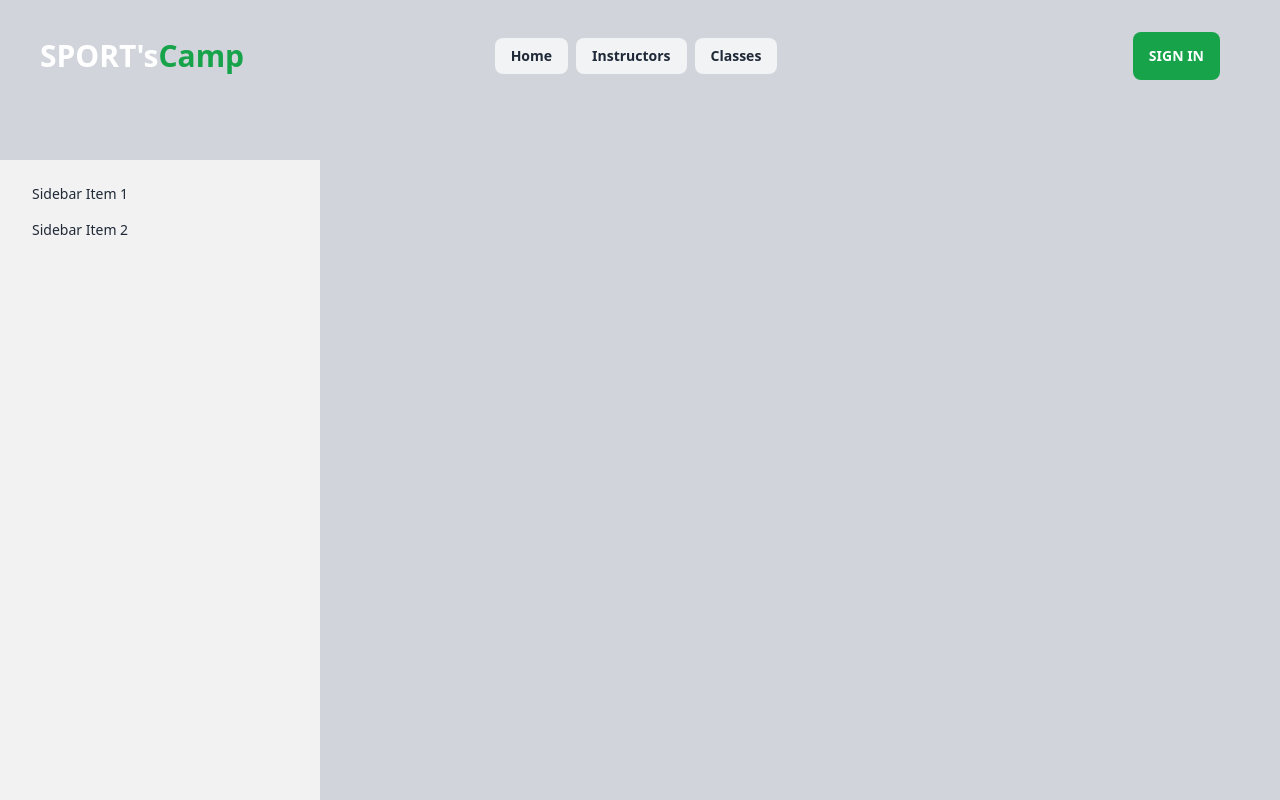
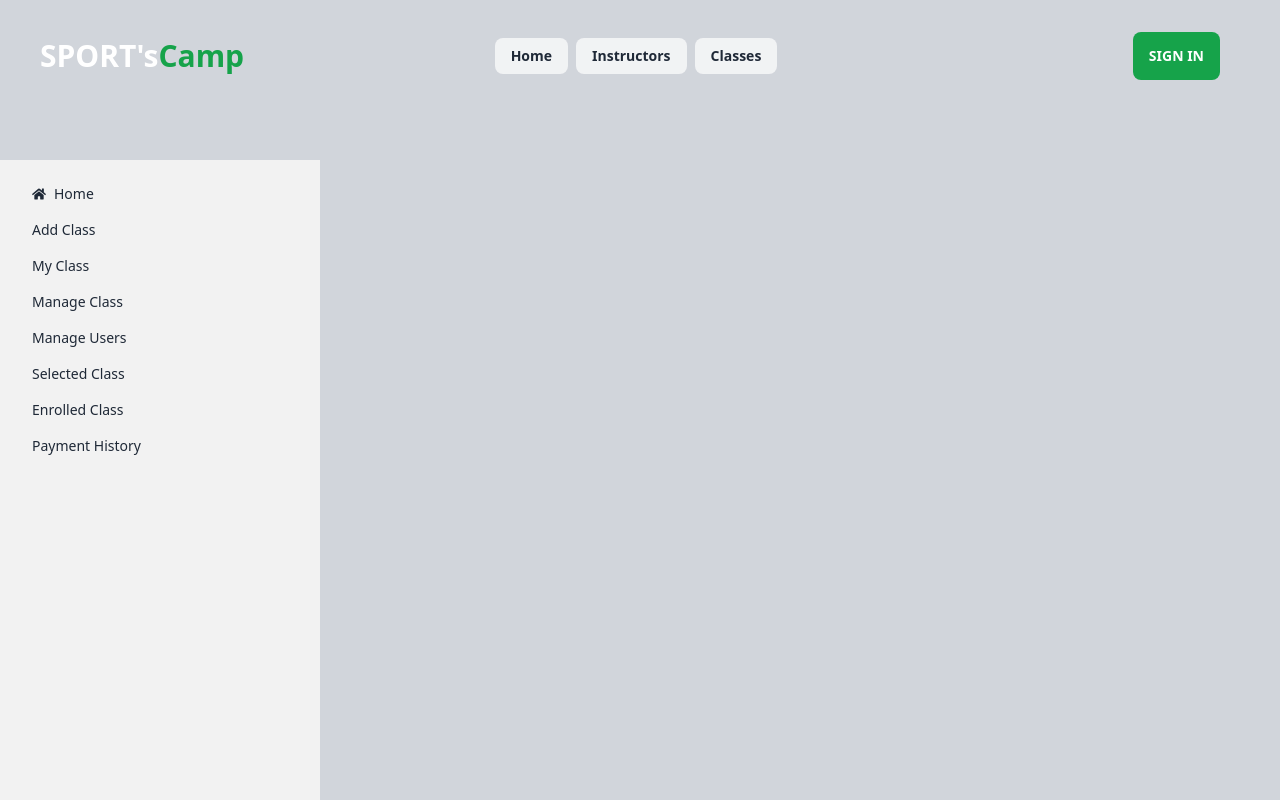
Before and after one commit to nishattandra/sportsCamp-client, a React (Vite) app: page /dashboard in a window 1280 px wide. Shown: the top 800 px of the page. Built offline with nearby package versions, Linux system fonts and the light colour scheme; no server answers.

Commit message:
dashboard links added

```diff
--- a/src/layout/Dashboard.jsx
+++ b/src/layout/Dashboard.jsx
@@ -19,62 +19,25 @@ const Dashboard = () => {
                 <div className="drawer-side mt-20  sm:mt-20">
                     <label htmlFor="my-drawer-2" className="drawer-overlay"></label>
                     <ul className="menu p-4 w-80 h-full bg-base-200 text-base-content  sm:mt-20">
-                        {/* Sidebar content here */}
-                        <li><a>Sidebar Item 1</a></li>
-                        <li><a>Sidebar Item 2</a></li>
+
+                        <li><NavLink to="/dashboard/"><FaHome></FaHome> Home</NavLink></li>
+
+                        <li><NavLink to="/dashboard/addclass">Add Class</NavLink></li>
+                        <li><NavLink to="/dashboard/myclass">My Class</NavLink></li>
+
+                        <li><NavLink to="//dashboard/manageclass">Manage Class</NavLink></li>
+                        <li><NavLink to="/dashboard/manageusers">Manage Users</NavLink></li>
+
+                        <li><NavLink to="/selectclass">Selected Class</NavLink></li>
+                        <li><NavLink to="/enrollclass">Enrolled Class</NavLink></li>
+                        <li><NavLink to="/paymenthistory">Payment History</NavLink></li>
+
                     </ul>
 
                 </div>
             </div>
             <Footer></Footer>
         </div>
-        // <div>
-        //     <Navbar></Navbar>
-        //     <div>
-
-        //         <button className="btn btn-outline">Default</button>
-        //         <button className="btn btn-outline btn-primary">Primary</button>
-        //         <button className="btn btn-outline btn-secondary">Secondary</button>
-        //         <button className="btn btn-outline btn-accent">Accent</button>
-        //     </div>
-        //     <div className="drawer-content">
-
-        //         <Outlet></Outlet>
-        //     </div>
-        //     <Footer></Footer>
-        // </div>
-
-        // <div className="drawer drawer-mobile bg-red-600">
-        //     <input id="my-drawer-2" type="checkbox" className="drawer-toggle" />
-        //     <div className="drawer-content">
-        //         <label htmlFor="my-drawer-2" className="btn btn-primary drawer-button lg:hidden">Open drawer</label>
-        //         <Outlet></Outlet>
-
-        //     </div>
-        //     <div className="drawer-side bg-[#D1A054]">
-        //         <label htmlFor="my-drawer-2" className="drawer-overlay"></label>
-        //         <ul className="menu p-4 w-80">
-        //             <li><NavLink to="/dashboard/adminhome"><FaHome></FaHome> Admin Home</NavLink></li>
-        //             <li><NavLink to="/dashboard/addItem"> <FaUtensils></FaUtensils> Add an Item</NavLink></li>
-        //             <li><NavLink to="/dashboard/manageitems"><FaWallet></FaWallet> Manage Items</NavLink></li>
-        //             <li><NavLink to="/"><FaBook></FaBook> Manage Bookings(not implemented)</NavLink></li>
-        //             <li><NavLink to="/dashboard/allusers"><FaUsers></FaUsers> All Users</NavLink></li>
-        //             <li><NavLink to="/dashboard/userhome"><FaHome></FaHome> User Home</NavLink></li>
-        //             <li><NavLink to="/"><FaCalendarAlt></FaCalendarAlt> Reservations</NavLink></li>
-        //             <li><NavLink to="/"><FaWallet></FaWallet> Payment History</NavLink></li>
-        //             <li>
-        //                 <NavLink to="/dashboard/mycart"><FaShoppingCart></FaShoppingCart> My Cart
-        //                 </NavLink>
-
-        //             </li>
-        //             <div className="divider"></div>
-        //             <li><NavLink to="/"><FaHome></FaHome> Home</NavLink> </li>
-        //             <li><NavLink to="/menu"> Our Menu</NavLink></li>
-        //             <li><NavLink to="/order/salad">Order Food</NavLink></li>
-        //         </ul>
-
-        //     </div>
-        // </div>
     );
 };
 
```
